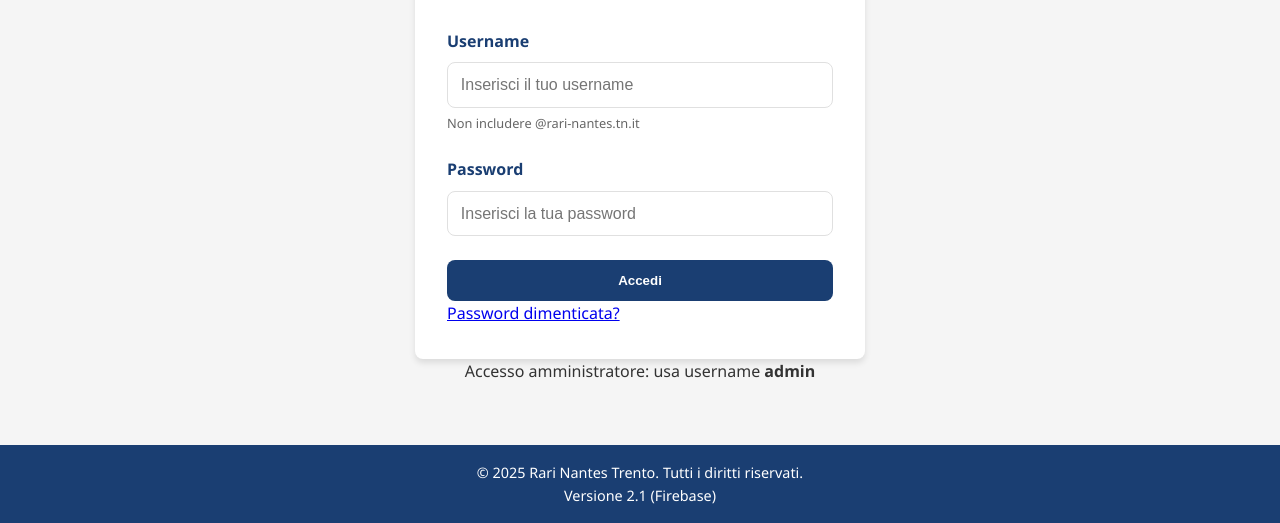
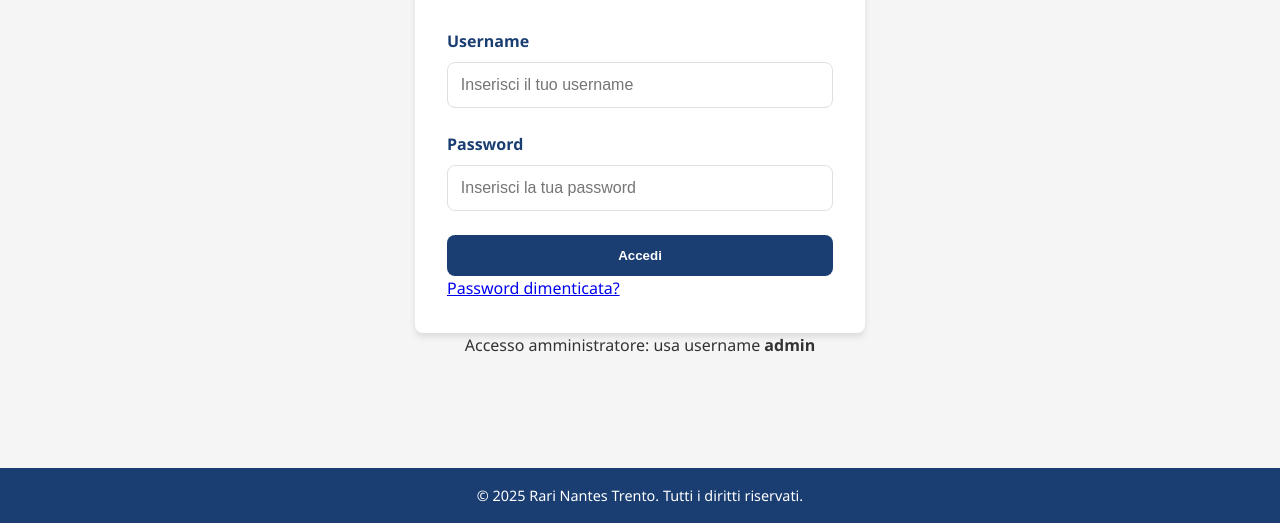
Before and after one commit to EliaViola/Gestione-Tesserati-RNT, a plain HTML site: page index.html in a window 1280 px wide. Shown: the part 277-800 px from the top of the page. Drawn offline with Linux system fonts and the light colour scheme; no server answers; a script that the page names is missing.

Commit message:
Update index.html

```diff
--- a/index.html
+++ b/index.html
@@ -45,7 +45,6 @@
               required
               autocomplete="username"
             />
-            <small class="form-hint">Non includere @rari-nantes.tn.it</small>
           </div>
 
           <div class="form-group">
@@ -86,7 +85,6 @@
   <footer>
     <div class="footer-container">
       <p>&copy; <span id="currentYear">2023</span> Rari Nantes Trento. Tutti i diritti riservati.</p>
-      <p class="app-version">Versione 2.1 (Firebase)</p>
     </div>
   </footer>
 
```
